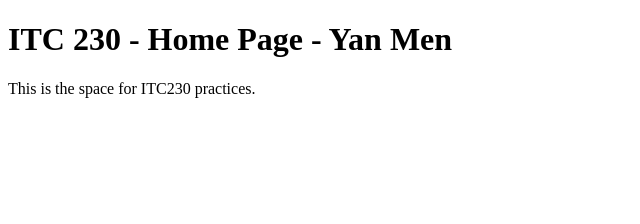
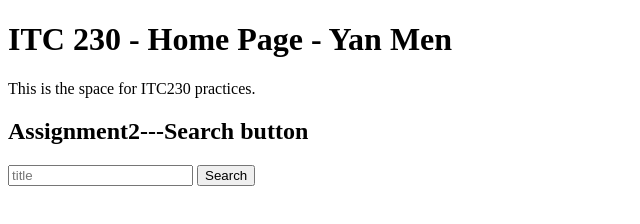
Before and after one commit to menyan/itc230, a website: page public/home.html in a window 1280 px wide. Shown: the whole page, without its empty margins (0-640 px from the left). Drawn offline with Linux system fonts and the light colour scheme.

Commit message:
a2 search

```diff
--- a/public/home.html
+++ b/public/home.html
@@ -8,5 +8,11 @@
 	<h1>ITC 230 - Home Page - Yan Men</h1>
     <p> This is the space for ITC230 practices.</p>
 
+<h2>Assignment2---Search button</h2>
+<form method="POST" action="/get">
+    <input type="text" name="title" placeholder="title" required maxlength="100">
+    <button>Search</button>
+</form>
 </body>
+
 </html>
```
